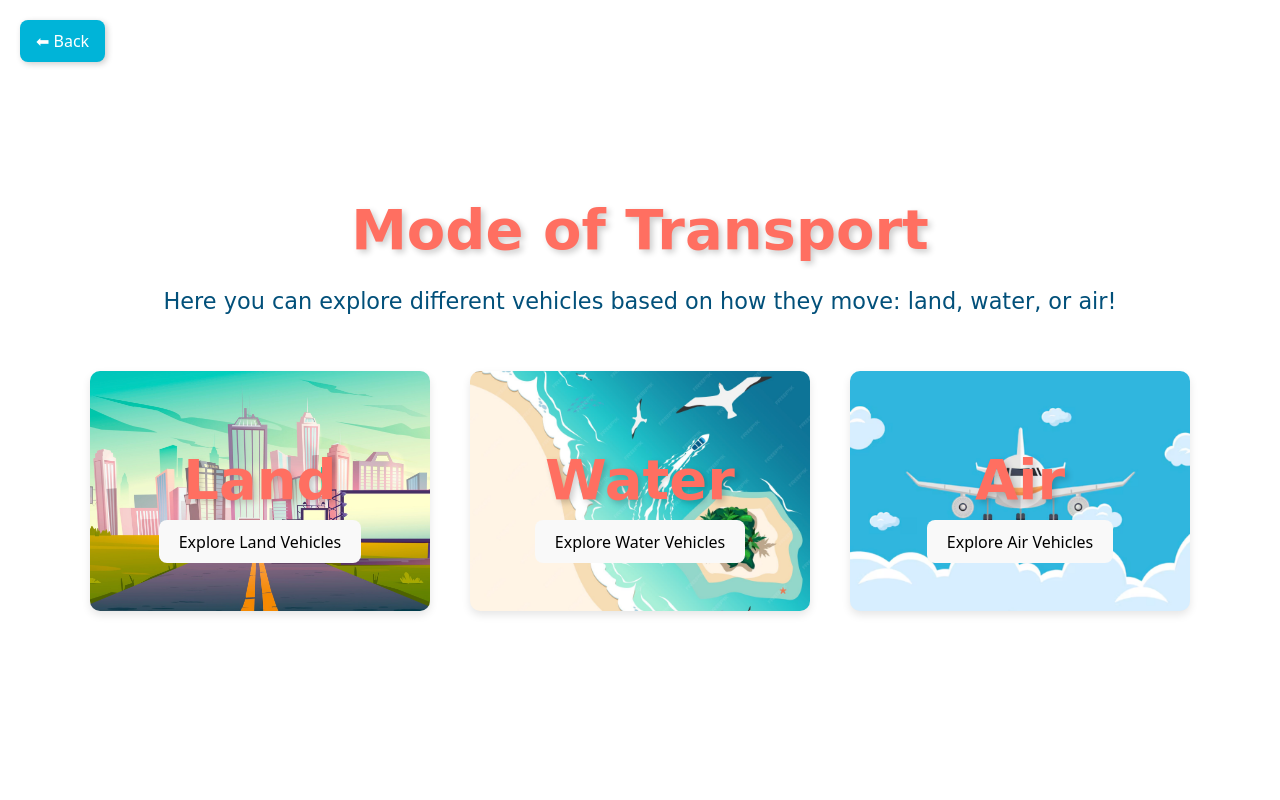
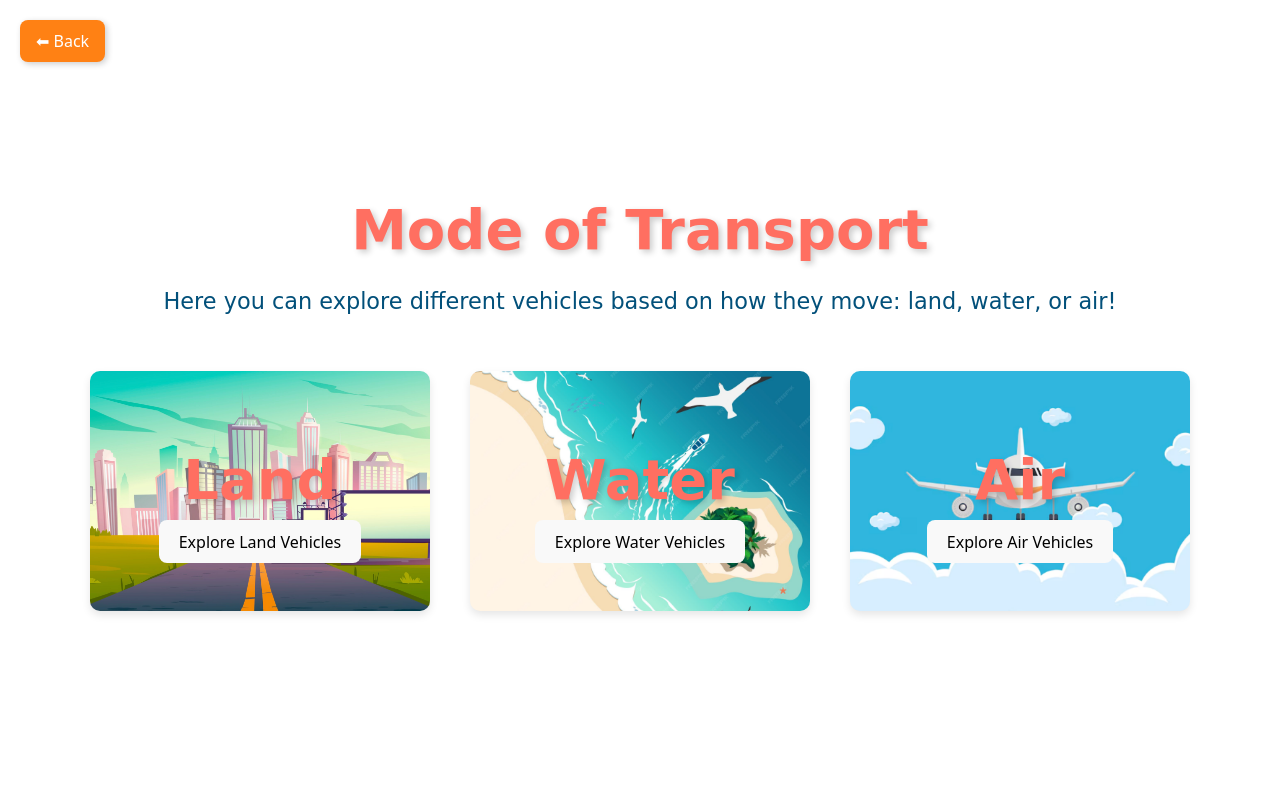
Before and after one commit to Saggrrr/auto-learn-kids, a React (Vite) app: page /mode-of-transport in a window 1280 px wide. Shown: the top 800 px of the page. Built offline with nearby package versions, Linux system fonts and the light colour scheme.

Commit message:
back button color changed

```diff
--- a/src/components/learningMethods/ModeOfTransport.css
+++ b/src/components/learningMethods/ModeOfTransport.css
@@ -188,7 +188,7 @@ h1 {
   top: 20px;
   left: 20px;
   padding: 10px 16px;
-  background-color: #00b4d8;
+  background-color: #ff8114;
   color: white;
   border: none;
   border-radius: 8px;
@@ -200,5 +200,5 @@ h1 {
 }
 
 .back-button:hover {
-  background-color: #ff8114;
+  background-color: #3cbf00;
 }
```
